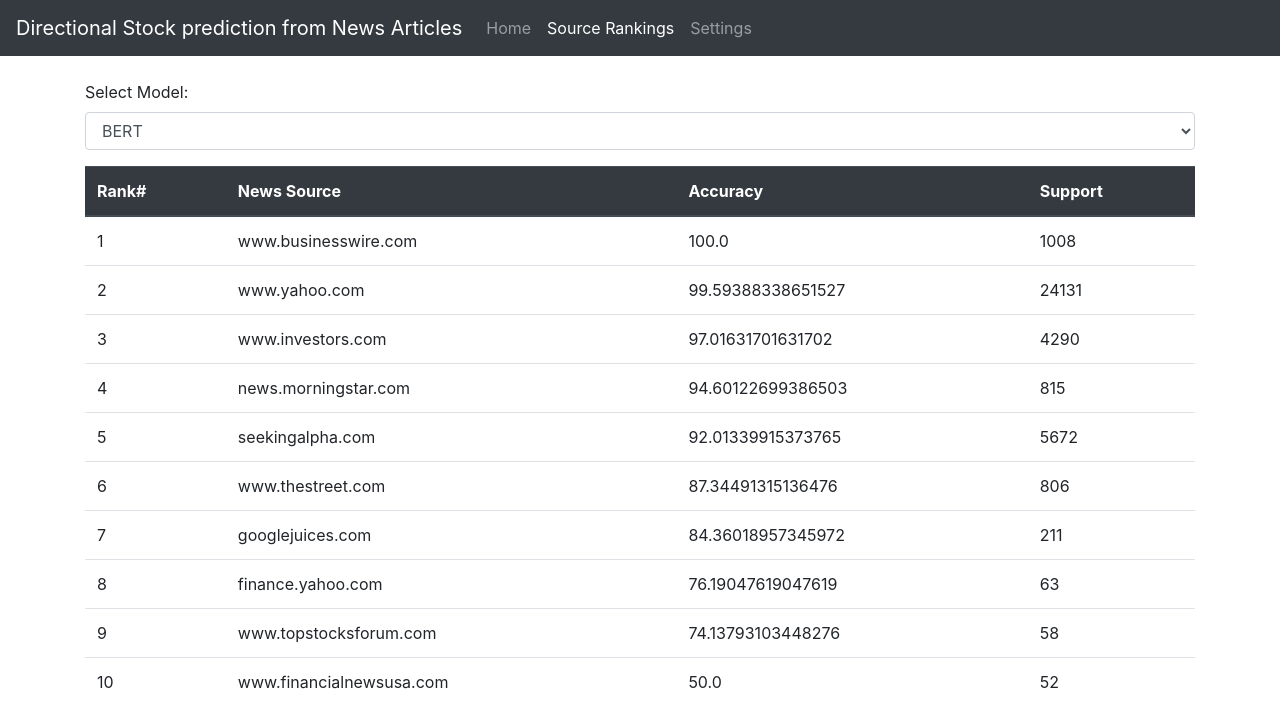
After one commit to Arpith01/directional_stock_prediction, a Django app: page /prediction/rankings/ in a window 1280 px wide. The commit adds this page. Shown: the top 728 px of the page. Run offline with Django 3.2, Linux system fonts and the light colour scheme; data comes from the database, SQL or seed files in the repository; both versions use the stored data as it was after the commit; some libraries are stand-ins or nearby versions.

Commit message:
Updated web application to view source rankings

```diff
--- /dev/null
+++ b/webapp/stock_prediction/prediction/static/prediction/getRankings.js
@@ -0,0 +1,84 @@
+// var rankings = JSON.parse(rankings)
+
+let selectElement = document.getElementById("model_type");
+let rankingsDiv = document.getElementById("rankings");
+let rankingsTable = document.getElementById("rankings_table");
+
+displayData();
+selectElement.onchange = () => displayData();
+
+function displayData() {
+  fetch("/static/prediction/rankings.json")
+    .then((response) => {
+      return response.json();
+    })
+    .then((data) => {
+      // tableData = data;
+      fillTable(data);
+    });
+}
+
+function fillTable(data) {
+  selectedModel = selectElement.value;
+  //   console.log(selectedModel)
+
+  tableData = null;
+  rankingsTable.innerHTML = null;
+
+  if (selectedModel.toLowerCase().includes("bert")) {
+    tableData = data.rankings.BERT;
+  } else if (selectedModel.toLowerCase().includes("svm")) {
+    tableData = data.rankings.SVM;
+  } else if (selectedModel.toLowerCase().includes("logistic")) {
+    tableData = data.rankings.LR;
+  } else if (selectedModel.toLowerCase().includes("bayes")) {
+    tableData = data.rankings.NB;
+  } else if (selectedModel.toLowerCase().includes("bi")) {
+    tableData = data.rankings.BiLSTM;
+  } else if (selectedModel.toLowerCase().includes("lstm")) {
+    tableData = data.rankings.LSTM;
+  }
+
+  if (tableData?.length == 0) {
+    rankingsTable.innerHTML = "No Data to display";
+    return;
+  }
+  //   console.log(tableData)
+
+  rankingsDiv.style.display = "inherit";
+
+  var body = document.createElement("tbody");
+  rankingsTable.appendChild(body);
+
+  for (var i = 0; i < tableData.length; i++) {
+    var row = rankingsTable.insertRow(i);
+    var index = row.insertCell(0);
+    var site = row.insertCell(1);
+    var accuracy = row.insertCell(2);
+    var support = row.insertCell(3);
+
+    index.innerHTML = i + 1;
+    site.innerHTML = tableData[i].site;
+    accuracy.innerHTML = tableData[i].accuracy;
+    support.innerHTML = tableData[i].support;
+  }
+
+  var head = rankingsTable.createTHead();
+  head.classList.add("thead-dark");
+
+  var headerRow = head.insertRow(0);
+  var index = document.createElement("th");
+  var site = document.createElement("th");
+  var accuracy = document.createElement("th");
+  var support = document.createElement("th");
+
+  index.innerHTML = "Rank#";
+  site.innerHTML = "News Source";
+  accuracy.innerHTML = "Accuracy";
+  support.innerHTML = "Support";
+
+  headerRow.appendChild(index);
+  headerRow.appendChild(site);
+  headerRow.appendChild(accuracy);
+  headerRow.appendChild(support);
+}
--- /dev/null
+++ b/webapp/stock_prediction/prediction/static/prediction/rankings.json
@@ -0,0 +1,76 @@
+{
+  "rankings": {
+    "BERT": [
+        {"site": "www.businesswire.com", "accuracy": "100.0", "support": "1008"},
+        {"site": "www.yahoo.com", "accuracy": "99.59388338651527", "support": "24131"},
+        {"site": "www.investors.com", "accuracy": "97.01631701631702", "support": "4290"},
+        {"site": "news.morningstar.com", "accuracy": "94.60122699386503", "support": "815"},
+        {"site": "seekingalpha.com", "accuracy": "92.01339915373765", "support": "5672"},
+        {"site": "www.thestreet.com", "accuracy": "87.34491315136476", "support": "806"},
+        {"site": "googlejuices.com", "accuracy": "84.36018957345972", "support": "211"},
+        {"site": "finance.yahoo.com", "accuracy": "76.19047619047619", "support": "63"},
+        {"site": "www.topstocksforum.com", "accuracy": "74.13793103448276", "support": "58"},
+        {"site": "www.financialnewsusa.com", "accuracy": "50.0", "support": "52"}
+    ],
+    "SVM": [
+        {"site": "www.yahoo.com", "accuracy": "74.74617711657204", "support": "24131"},
+        {"site": "news.morningstar.com", "accuracy": "66.62576687116564", "support": "815"},
+        {"site": "finance.yahoo.com", "accuracy": "60.317460317460316", "support": "63"},
+        {"site": "www.financialnewsusa.com", "accuracy": "51.92307692307692", "support": "52"},
+        {"site": "googlejuices.com", "accuracy": "48.81516587677725", "support": "211"},
+        {"site": "www.investors.com", "accuracy": "46.08391608391609", "support": "4290"},
+        {"site": "www.topstocksforum.com", "accuracy": "37.93103448275862", "support": "58"},
+        {"site": "investingnews.com", "accuracy": "35.25872442839952", "support": "831"},
+        {"site": "seekingalpha.com", "accuracy": "33.99153737658674", "support": "5672"},
+        {"site": "www.thestreet.com", "accuracy": "28.16377171215881", "support": "806"}
+    ],
+    "LSTM": [
+        {"site": "www.yahoo.com", "accuracy": "92.29978410609642", "support": "9727"},
+        {"site": "news.morningstar.com", "accuracy": "88.75379939209726", "support": "329"},
+        {"site": "www.businesswire.com", "accuracy": "84.96420047732697", "support": "419"},
+        {"site": "finance.yahoo.com", "accuracy": "77.77777777777779", "support": "27"},
+        {"site": "www.investors.com", "accuracy": "71.36038186157518", "support": "1676"},
+        {"site": "googlejuices.com", "accuracy": "70.0", "support": "80"},
+        {"site": "seekingalpha.com", "accuracy": "69.36895439889452", "support": "2171"},
+        {"site": "www.topstocksforum.com", "accuracy": "66.66666666666666", "support": "24"},
+        {"site": "www.thestreet.com", "accuracy": "31.671554252199414", "support": "341"},
+        {"site": "investingnews.com", "accuracy": "29.47976878612717", "support": "346"}
+    ],
+    "NB": [
+        {"site": "www.businesswire.com", "accuracy": "75.7936507936508", "support": "1008"},
+        {"site": "www.thestreet.com", "accuracy": "67.99007444168734", "support": "806"},
+        {"site": "investingnews.com", "accuracy": "63.41756919374248", "support": "831"},
+        {"site": "seekingalpha.com", "accuracy": "62.60578279266573", "support": "5672"},
+        {"site": "www.topstocksforum.com", "accuracy": "58.62068965517241", "support": "58"},
+        {"site": "news.morningstar.com", "accuracy": "56.809815950920246", "support": "815"},
+        {"site": "finance.yahoo.com", "accuracy": "53.96825396825397", "support": "63"},
+        {"site": "googlejuices.com", "accuracy": "53.55450236966825", "support": "211"},
+        {"site": "www.investors.com", "accuracy": "50.74592074592075", "support": "4290"},
+        {"site": "www.financialnewsusa.com", "accuracy": "50.0", "support": "52"}
+    ],
+    "LR": [
+        {"site": "www.yahoo.com", "accuracy": "77.75061124694376", "support": "24131"},
+        {"site": "news.morningstar.com", "accuracy": "66.87116564417178", "support": "815"},
+        {"site": "finance.yahoo.com", "accuracy": "57.142857142857146", "support": "63"},
+        {"site": "www.topstocksforum.com", "accuracy": "53.44827586206897", "support": "58"},
+        {"site": "googlejuices.com", "accuracy": "52.60663507109005", "support": "211"},
+        {"site": "www.financialnewsusa.com", "accuracy": "51.92307692307692", "support": "52"},
+        {"site": "www.investors.com", "accuracy": "45.12820512820513", "support": "4290"},
+        {"site": "investingnews.com", "accuracy": "32.12996389891697", "support": "831"},
+        {"site": "seekingalpha.com", "accuracy": "30.571227080394923", "support": "5672"},
+        {"site": "www.thestreet.com", "accuracy": "25.18610421836228", "support": "806"}
+    ],
+    "BiLSTM":[
+        {"site": "www.yahoo.com", "accuracy": "92.27922278194715", "support": "9727"},
+        {"site": "news.morningstar.com", "accuracy": "91.7933130699088", "support": "329"},
+        {"site": "www.businesswire.com", "accuracy": "84.96420047732697", "support": "419"},
+        {"site": "www.investors.com", "accuracy": "71.77804295942721", "support": "1676"},
+        {"site": "seekingalpha.com", "accuracy": "71.11929986181484", "support": "2171"},
+        {"site": "googlejuices.com", "accuracy": "60.0", "support": "80"},
+        {"site": "www.topstocksforum.com", "accuracy": "58.333333333333336", "support": "24"},
+        {"site": "finance.yahoo.com", "accuracy": "55.55555555555556", "support": "27"},
+        {"site": "www.thestreet.com", "accuracy": "39.002932551319645", "support": "341"},
+        {"site": "investingnews.com", "accuracy": "22.254335260115607", "support": "346"}
+    ]
+  }
+}
--- /dev/null
+++ b/webapp/stock_prediction/prediction/templates/prediction/rankings.html
@@ -0,0 +1,73 @@
+<!DOCTYPE html>
+<html lang="en">
+  <head>
+    <meta charset="UTF-8" />
+    <meta http-equiv="X-UA-Compatible" content="IE=edge" />
+    <meta name="viewport" content="width=device-width, initial-scale=1.0" />
+    <title>Stock Prediction</title>
+    {% load static %}
+    <link
+      rel="stylesheet"
+      href="https://maxcdn.bootstrapcdn.com/bootstrap/4.5.2/css/bootstrap.min.css"
+    />
+    <link
+      href="https://fonts.googleapis.com/icon?family=Material+Icons"
+      rel="stylesheet"
+    />
+    <script src="https://ajax.googleapis.com/ajax/libs/jquery/3.5.1/jquery.min.js"></script>
+    <script src="https://cdnjs.cloudflare.com/ajax/libs/popper.js/1.16.0/umd/popper.min.js"></script>
+    <script src="https://maxcdn.bootstrapcdn.com/bootstrap/4.5.2/js/bootstrap.min.js"></script>
+  </head>
+  <body>
+    <nav class="navbar navbar-expand-sm bg-dark navbar-dark">
+      <a class="navbar-brand" href="/{% url 'prediction:index'%}"
+        >Directional Stock prediction from News Articles</a
+      >
+      <ul class="navbar-nav">
+        <li class="nav-item">
+          <a class="nav-link" href="{% url 'prediction:index'%}">Home</a>
+        </li>
+        <li class="nav-item active">
+          <a class="nav-link" href="{% url 'prediction:rankings'%}"
+            >Source Rankings</a
+          >
+        </li>
+        <li class="nav-item">
+          <a class="nav-link" href="{% url 'prediction:config'%}">Settings</a>
+        </li>
+      </ul>
+    </nav>
+    <br />
+    <div class="container">
+      <div class="form-group">
+        <label for="model_type">Select Model:</label>
+        <select
+          class="form-control"
+          id="model_type"
+          name="model_type"
+          required="true"
+        >
+          {% if model_config_list %} {% for model_config in model_config_list%}
+          <option value="{{model_config.model_name}}">
+            {{model_config.model_name}}
+          </option>
+          {% endfor %} {% endif %}
+        </select>
+      </div>
+      <div id="rankings" style="display: inherit">
+        <table class="table" id="rankings_table">
+          <thead class="thead-dark">
+            <tr>
+              <th>#</th>
+              <th>News Source</th>
+              <th>Accuracy</th>
+              <th>Support</th>
+            </tr>
+          </thead>
+          <tbody></tbody>
+        </table>
+      </div>
+    </div>
+    <script src="{% static 'prediction/getRankings.js'%}"></script>
+  </body>
+</html>
--- a/webapp/stock_prediction/prediction/urls.py
+++ b/webapp/stock_prediction/prediction/urls.py
@@ -5,6 +5,7 @@
 app_name = 'prediction'
 urlpatterns = [
     path('', views.index, name='index'),
+    path('rankings/', views.rankings, name='rankings'),
     path('config/', views.config, name='config'),
     path('config/<int:model_id>/', views.detail, name='detail'),
     path('config/new/', views.new_config, name='new_config'),
--- a/webapp/stock_prediction/prediction/views.py
+++ b/webapp/stock_prediction/prediction/views.py
@@ -43,3 +43,8 @@
     config_detail = get_object_or_404(ModelConfig, pk= model_id)
     config_detail.delete()
     return HttpResponseRedirect(reverse('prediction:config'))
+
+def rankings(request):
+    models_configs = ModelConfig.objects.all()
+    context = {'model_config_list':models_configs}
+    return render(request, 'prediction/rankings.html', context)
```
Also changed, not shown: webapp/stock_prediction/prediction/static/prediction/script.js (+110 -43 lines), webapp/stock_prediction/prediction/templates/prediction/config.html (+17 -3 lines), webapp/stock_prediction/prediction/templates/prediction/config_detail.html (+18 -4 lines), webapp/stock_prediction/prediction/templates/prediction/index.html (+24 -6 lines), webapp/stock_prediction/db.sqlite3.
